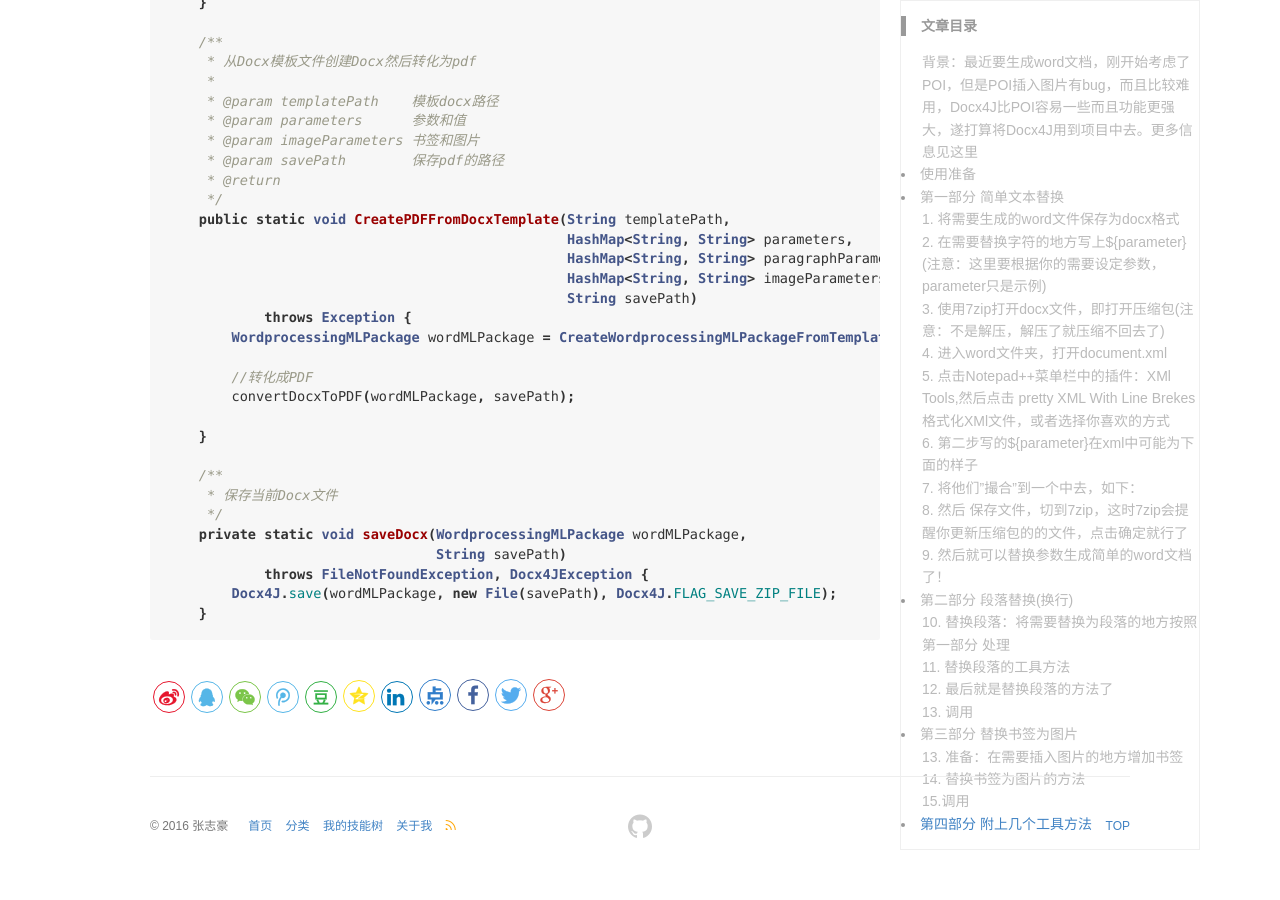
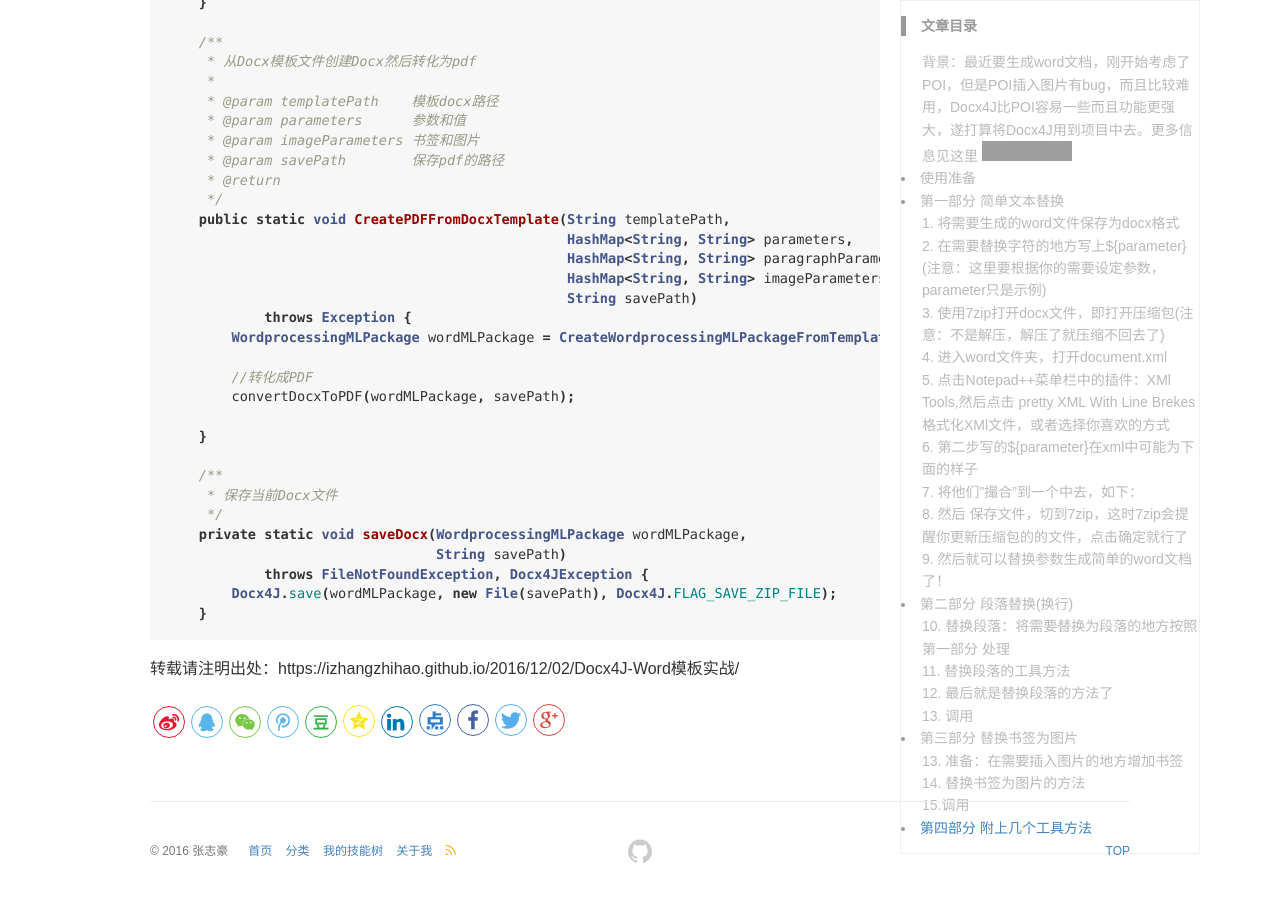
Before and after one commit to izhangzhihao/izhangzhihao.github.io, a Jekyll site: the page built from _posts/2016-12-02-Docx4J-Word模板实战.md, in a window 1280 px wide and 900 px high, scrolled down 10812 px. Built offline with Jekyll 4.4.1, drawn with Linux system fonts in a browser that asks for light colours; before the commit the page ends 11687 px from its top, so only the background shows below that; some of the changed lines change nothing that is shown; grey boxes are pictures that could not be loaded.

Commit message:
增加build status

````diff
--- a/_posts/2016-12-02-Docx4J-Word模板实战.md
+++ b/_posts/2016-12-02-Docx4J-Word模板实战.md
@@ -4,7 +4,7 @@ title: Docx4J word模板实战
 description: Docx4J word模板实战
 ---
 
-### 背景：最近要生成word文档，刚开始考虑了POI，但是POI插入图片有bug，而且比较难用，Docx4J比POI容易一些而且功能更强大，遂打算将Docx4J用到项目中去。更多信息见[这里](https://github.com/izhangzhihao/OfficeProducer)
+### 背景：最近要生成word文档，刚开始考虑了POI，但是POI插入图片有bug，而且比较难用，Docx4J比POI容易一些而且功能更强大，遂打算将Docx4J用到项目中去。更多信息见[这里](https://github.com/izhangzhihao/OfficeProducer)  [![Build Status](https://travis-ci.org/izhangzhihao/OfficeProducer.svg?branch=master)](https://travis-ci.org/izhangzhihao/OfficeProducer)
 
 ## 使用准备
 
@@ -550,3 +550,5 @@ description: Docx4J word模板实战
         Docx4J.save(wordMLPackage, new File(savePath), Docx4J.FLAG_SAVE_ZIP_FILE);
     }
 ```
+
+转载请注明出处：https://izhangzhihao.github.io/2016/12/02/Docx4J-Word模板实战/
````
